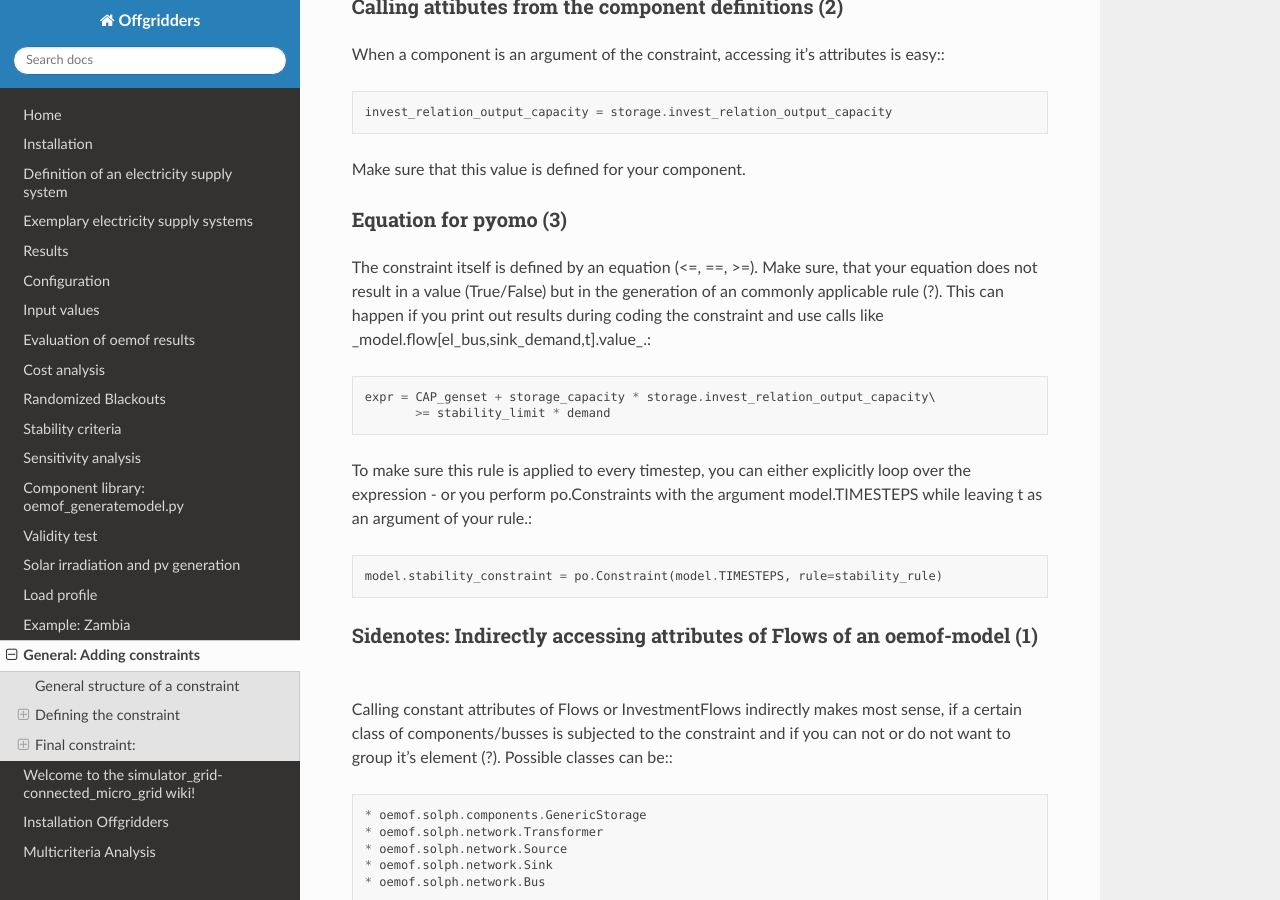
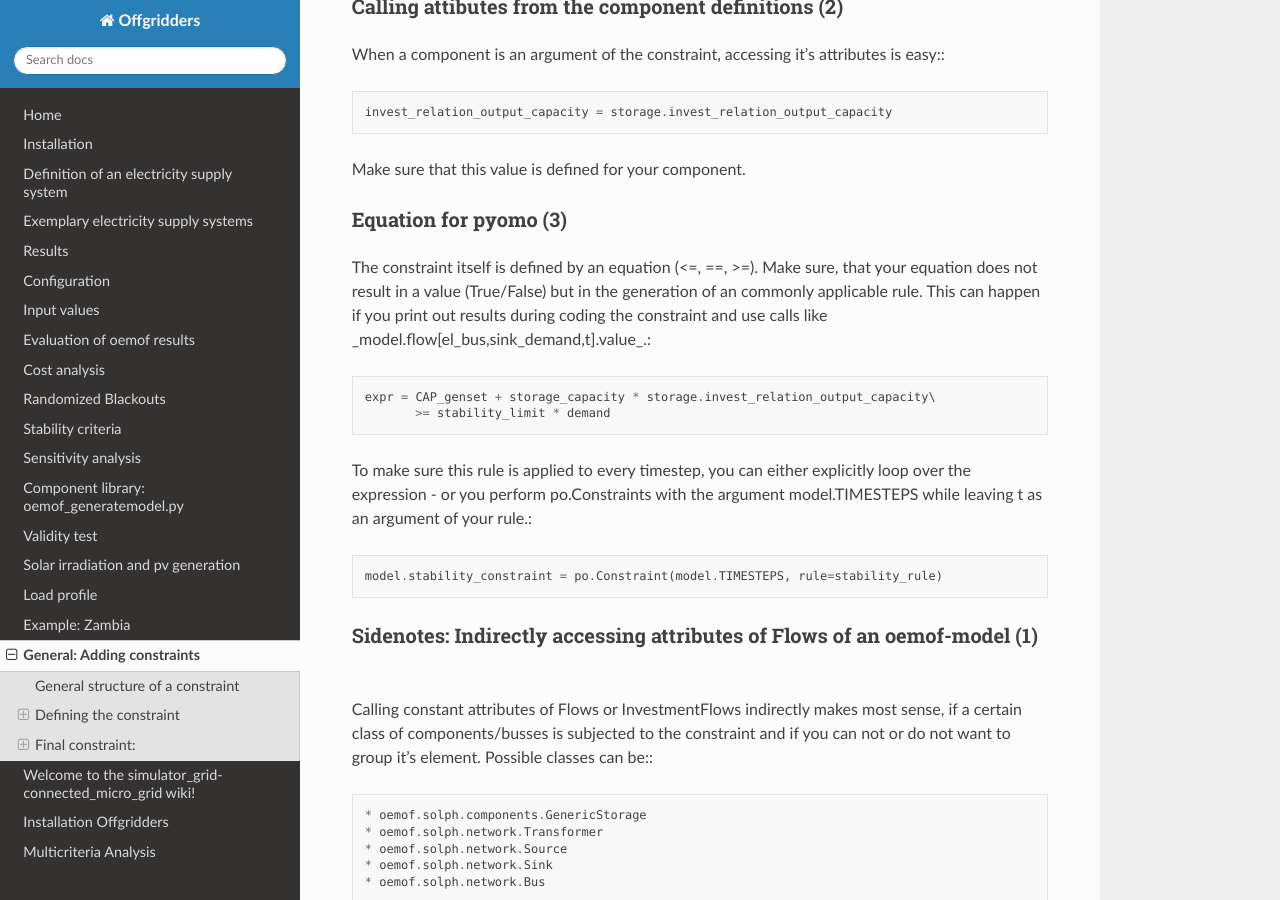
Before and after one commit to rl-institut/offgridders, a Sphinx documentation site: the page built from docs/Constrains.rst, in a window 1280 px wide and 900 px high, scrolled down 1889 px. Built offline with Sphinx 7.4.7 and the Read the Docs theme 2.0.0, drawn with Linux system fonts in a browser that asks for light colours.

```diff
--- a/docs/Constrains.rst
+++ b/docs/Constrains.rst
@@ -87,7 +87,7 @@ Make sure that this value is defined for your component.
 Equation for pyomo (3)
 +++++++++++++++++++++++++++++++++++++++++++++++++++++++++++++++++
 
-The constraint itself is defined by an equation (<=, ==, >=). Make sure, that your equation does not result in a value (True/False) but in the generation of an commonly applicable rule (?). This can happen if you print out results during coding the constraint and use calls like _model.flow[el_bus,sink_demand,t].value_.::
+The constraint itself is defined by an equation (<=, ==, >=). Make sure, that your equation does not result in a value (True/False) but in the generation of an commonly applicable rule. This can happen if you print out results during coding the constraint and use calls like _model.flow[el_bus,sink_demand,t].value_.::
 
                 expr = CAP_genset + storage_capacity * storage.invest_relation_output_capacity\
                        >= stability_limit * demand
@@ -100,7 +100,7 @@ To make sure this rule is applied to every timestep, you can either explicitly l
 Sidenotes: Indirectly accessing attributes of Flows of an oemof-model (1)
 +++++++++++++++++++++++++++++++++++++++++++++++++++++++++++++++++++++++++
 
-Calling constant attributes of Flows or InvestmentFlows indirectly makes most sense, if a certain class of components/busses is subjected to the constraint and if you can not or do not want to group it's element (?). Possible classes can be:::
+Calling constant attributes of Flows or InvestmentFlows indirectly makes most sense, if a certain class of components/busses is subjected to the constraint and if you can not or do not want to group it's element. Possible classes can be:::
 
 * oemof.solph.components.GenericStorage
 * oemof.solph.network.Transformer
```
